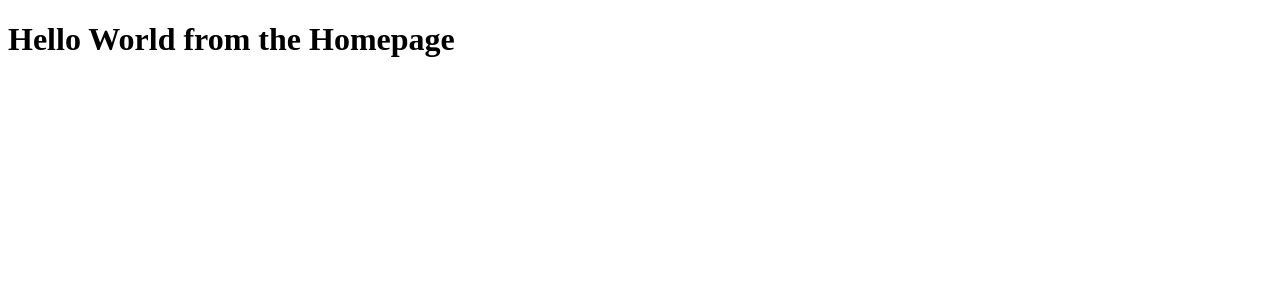
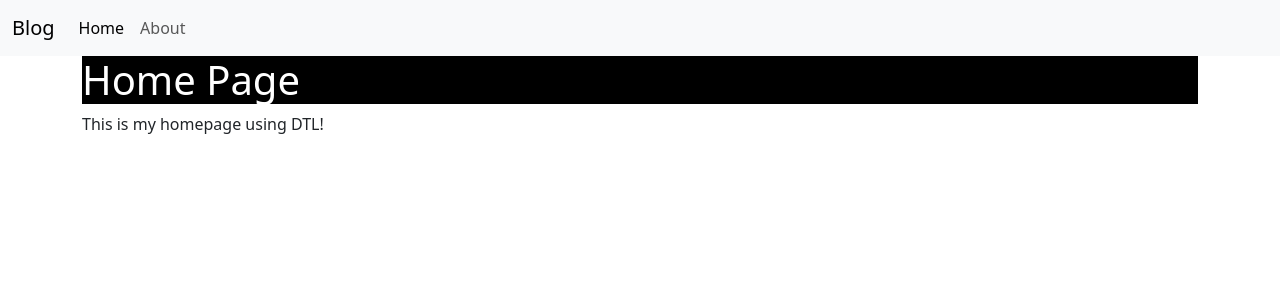
Before and after one commit to millms302/112-jango, a Django app: page / in a window 1280 px wide. Shown: the top 300 px of the page. Run offline with Django 5.2, Linux system fonts and the light colour scheme.

Commit message:
assign-2-complete

```diff
--- a/pages/urls.py
+++ b/pages/urls.py
@@ -5,6 +5,5 @@ from .views import AboutPageView
 urlpatterns = [
     path("", HomePageView.as_view(), name="home"),
     path("home/", HomePageView.as_view(), name="homeTwo"),
-    path("", AboutPageView.as_view(), name="about"),
-    path("about/", AboutPageView.as_view(), name="aboutTwo")
+    path("about/", AboutPageView.as_view(), name="about"),
 ]
--- /dev/null
+++ b/static/css/about.css
@@ -0,0 +1,4 @@
+h1 {
+    background-color: black;
+    color: white !important;
+}
--- /dev/null
+++ b/static/css/home.css
@@ -0,0 +1,4 @@
+h1 {
+    background-color: black;
+    color: white !important;
+}
--- /dev/null
+++ b/static/js/about.js
@@ -0,0 +1 @@
+console.log("This is my about page")
--- /dev/null
+++ b/static/js/home.js
@@ -0,0 +1 @@
+console.log("This is my home page")
--- /dev/null
+++ b/templates/base.html
@@ -0,0 +1,22 @@
+<!DOCTYPE html>
+<html lang="en">
+
+<head>
+    <meta charset="UTF-8">
+    <meta name="viewport" content="width=device-width, initial-scale=1.0">
+    <title>{% block title %}{% endblock %}</title>
+    <link href="https://cdn.jsdelivr.net/npm/bootstrap@5.3.8/dist/css/bootstrap.min.css" rel="stylesheet"
+        integrity="sha384-sRIl4kxILFvY47J16cr9ZwB07vP4J8+LH7qKQnuqkuIAvNWLzeN8tE5YBujZqJLB" crossorigin="anonymous">
+    {% block css %}{% endblock %}
+</head>
+
+<body>
+    {% include 'navbar.html' %}
+    <div>
+        {% block content %}
+        {% endblock %}
+    </div>
+    {% block js %}{% endblock %}
+</body>
+
+</html>
--- /dev/null
+++ b/templates/navbar.html
@@ -0,0 +1,18 @@
+<nav class="navbar navbar-expand-lg navbar-light bg-light">
+  <div class="container-fluid">
+    <a class="navbar-brand" href="{% url 'home' %}">Blog</a>
+    <button class="navbar-toggler" type="button" data-bs-toggle="collapse" data-bs-target="#navbarSupportedContent" aria-controls="navbarSupportedContent" aria-expanded="false" aria-label="Toggle navigation">
+      <span class="navbar-toggler-icon"></span>
+    </button>
+    <div class="collapse navbar-collapse" id="navbarSupportedContent">
+      <ul class="navbar-nav me-auto mb-2 mb-lg-0">
+        <li class="nav-item">
+          <a class="nav-link active" aria-current="page" href="{% url 'homeTwo' %}">Home</a>
+        </li>
+        <li class="nav-item">
+          <a class="nav-link" href="{% url 'about' %}">About</a>
+        </li>
+      </ul>
+    </div>
+  </div>
+</nav>
--- a/templates/pages/home.html
+++ b/templates/pages/home.html
@@ -1,12 +1,22 @@
-<!DOCTYPE html>
-<html lang="en">
-<head>
-    <meta charset="UTF-8">
-    <meta name="viewport" content="width=device-width, initial-scale=1.0">
-    <title>Document</title>
-</head>
-<body>
-    <h1>Hello World from the Homepage</h1>
+{% extends 'base.html' %}
+{% load static %}
 
-</body>
-</html>
+{% block title %}
+    Home Page
+{% endblock %}
+
+{% block css %}
+    <link rel="stylesheet" href="{% static 'css/home.css' %}">
+{% endblock %}
+
+{% block js %}
+    <script src="{% static 'js/home.js' %}"></script>
+{% endblock %}
+
+{% block content %}
+    <div class="container">
+        <h1>Home Page</h1>
+        <p>This is my homepage using DTL!</p>
+    </div>
+
+{% endblock %}
```
Also changed, not shown: templates/pages/about.html (+22 -17 lines).
